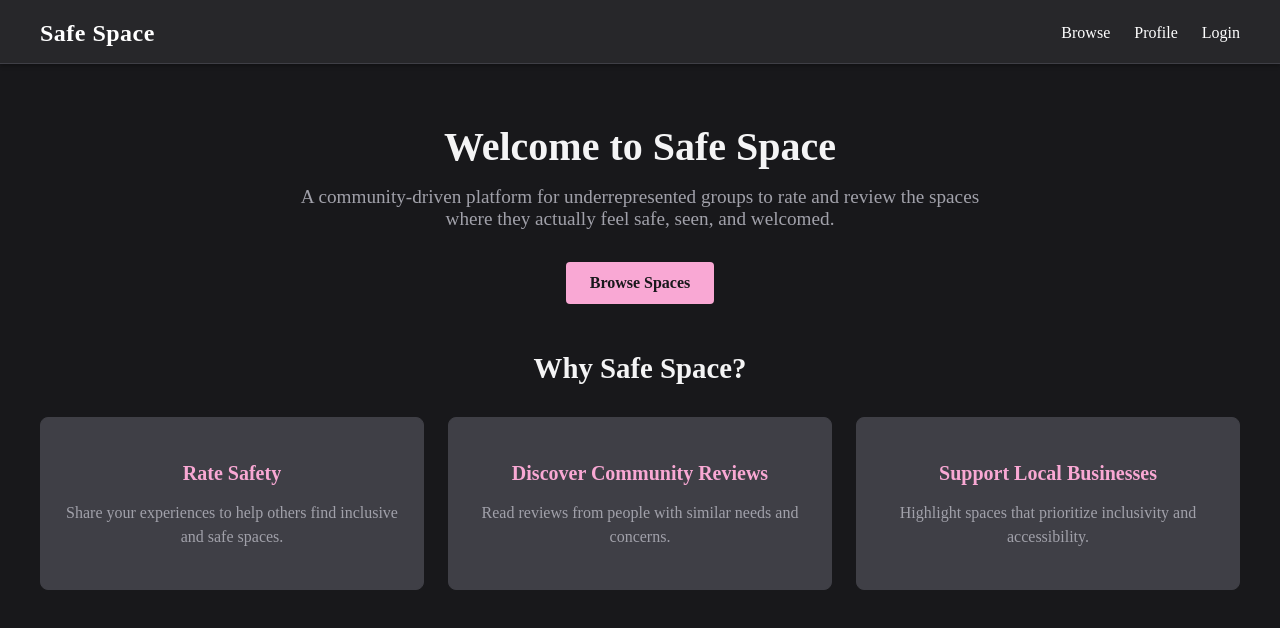
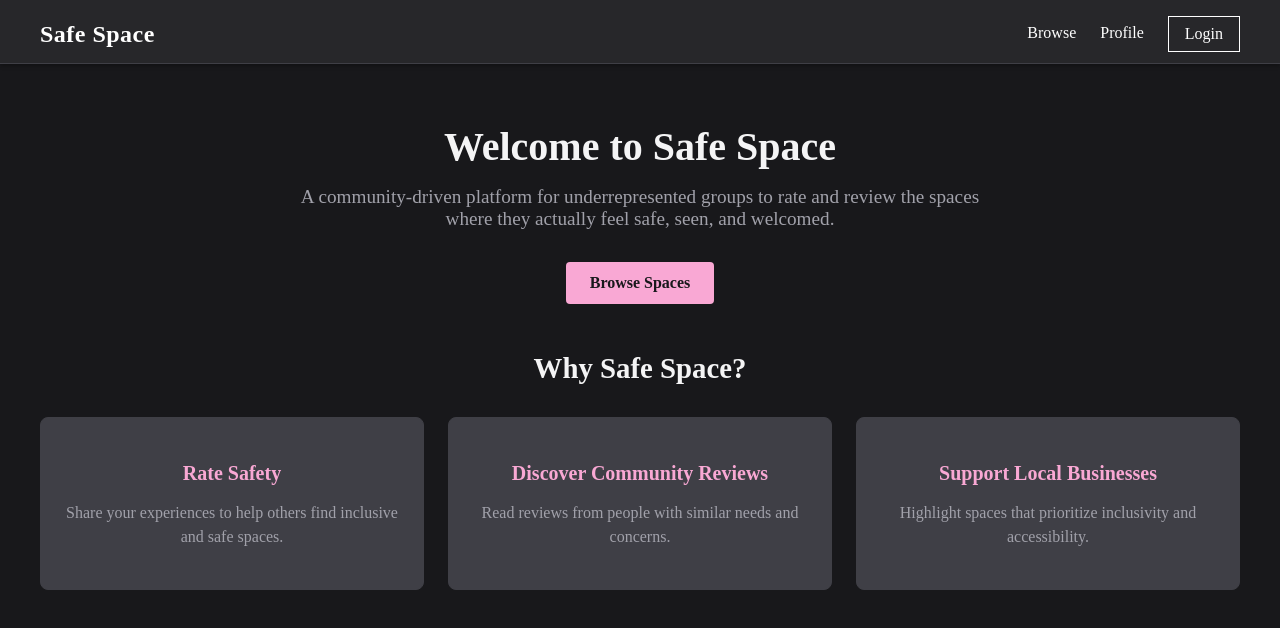
Before and after one commit to Lo-str/safeSpace, a React (Vite) app in the folder client/: page / in a window 1280 px wide. Shown: the top 628 px of the page. Built offline with nearby package versions, Linux system fonts and the light colour scheme; no server answers.

Commit message:
fix: trigger loginWithRedirect from navbar directly so /login is never pushed to history

```diff
--- a/client/src/App.tsx
+++ b/client/src/App.tsx
@@ -16,7 +16,7 @@ import Review from "./pages/Review/Review";
 import { Auth0Provider, useAuth0, type AppState } from "@auth0/auth0-react";
 
 function Navbar() {
-  const { isAuthenticated, logout } = useAuth0();
+  const { isAuthenticated, logout, loginWithRedirect } = useAuth0();
   return (
     <nav className="navbar">
       <div className="navbar-container">
@@ -41,9 +41,21 @@ function Navbar() {
               Logout
             </button>
           ) : (
-            <Link to="/login" className="navbar-link">
+            <button
+              type="button"
+              onClick={() =>
+                loginWithRedirect({
+                  appState: { returnTo: "/profile" },
+                  authorizationParams: {
+                    screen_hint: "login",
+                    scope: "openid profile email",
+                  },
+                })
+              }
+              className="navbar-link"
+            >
               Login
-            </Link>
+            </button>
           )}
         </div>
       </div>
--- a/client/src/pages/Login.tsx
+++ b/client/src/pages/Login.tsx
@@ -13,7 +13,6 @@ export default function Login() {
       navigate("/profile", { replace: true });
       return;
     }
-    window.history.replaceState(null, "", "/");
     loginWithRedirect({
       appState: { returnTo: "/profile" },
       authorizationParams: {
```
